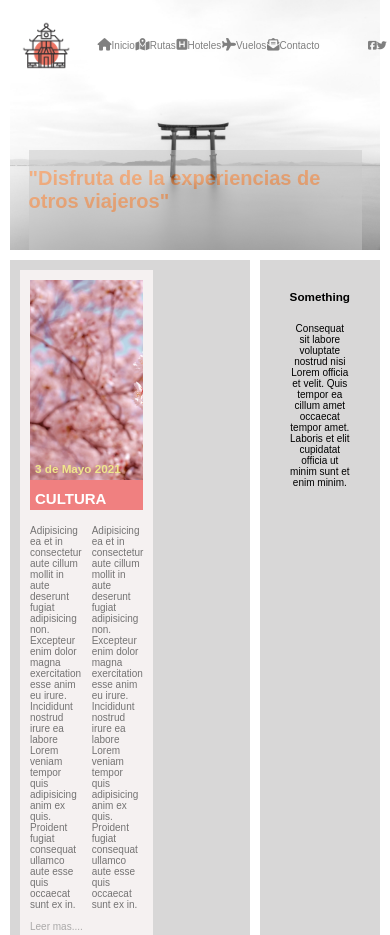
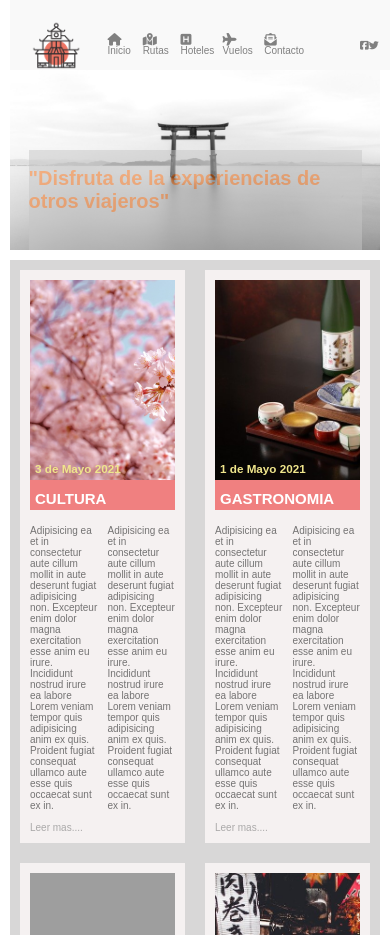
Before and after one commit to cplan85/layouts_CSS-1, a plain HTML site: page Nivell 2/index.html in a window 390 px wide. Shown: the top 935 px of the page. Drawn offline with Linux system fonts and the light colour scheme; grey boxes are pictures that could not be loaded.

Commit message:
690px responsiveness

```diff
--- a/Nivell 2/main.css
+++ b/Nivell 2/main.css
@@ -35,8 +35,11 @@ nav {
     position: fixed;
     align-items: center;
     color:rgba(128,128,128,255);
-    margin: 0px 2rem;
+    margin: 0px 1rem 0 1rem;
     padding-top: 2rem;
+    padding-left: 2rem;
+    background:#f9f9f9;
+    z-index:1;
 
 }
 
@@ -231,3 +234,15 @@ footer > div {
     padding: .75rem;
 
 }
+
+@media only screen and (max-width: 690px) {
+    section {
+        display:flex;
+        flex-direction:column;
+    }
+
+    #articlesContainer {
+
+    width: 100%;
+    }
+}
```
